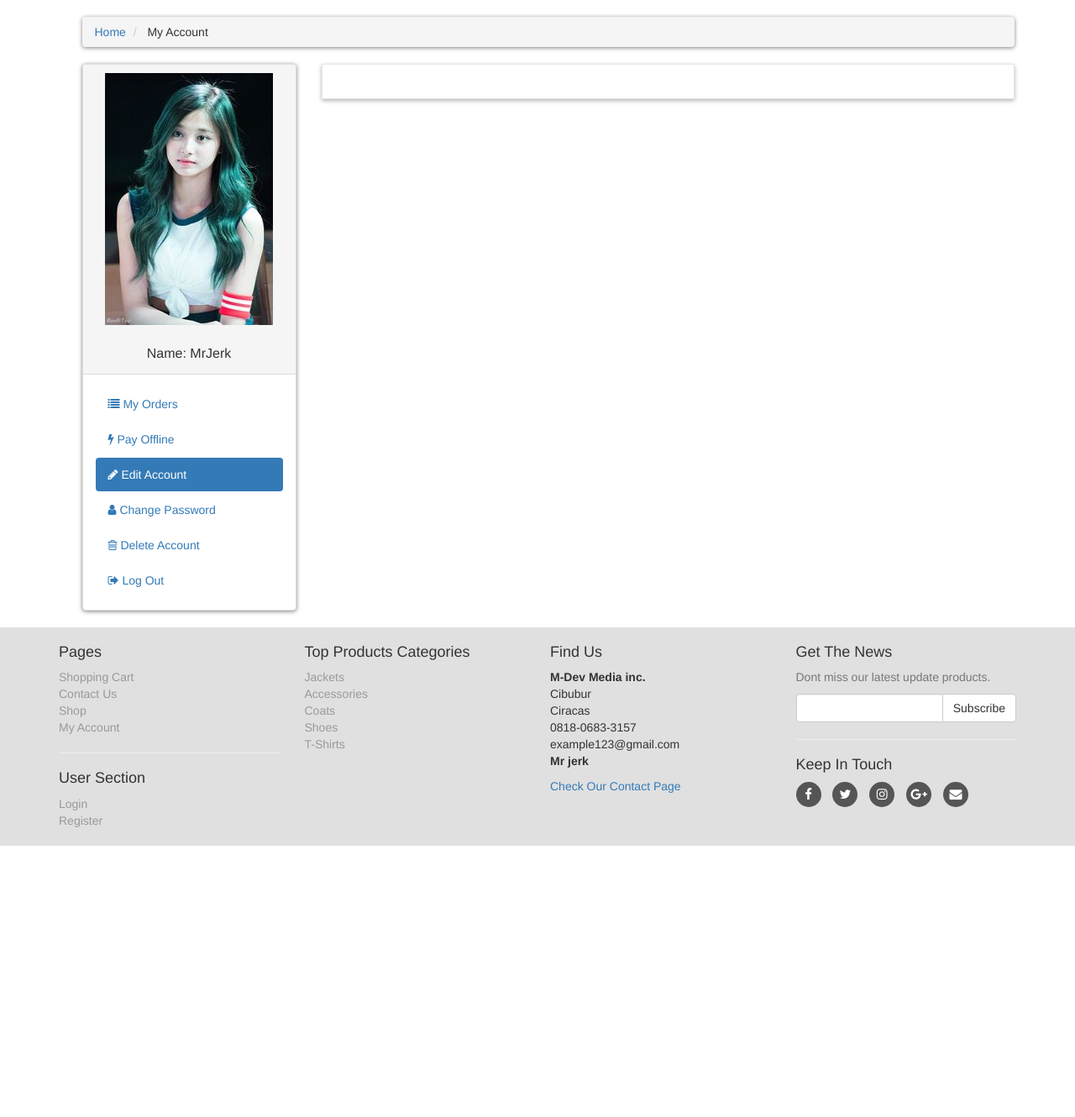
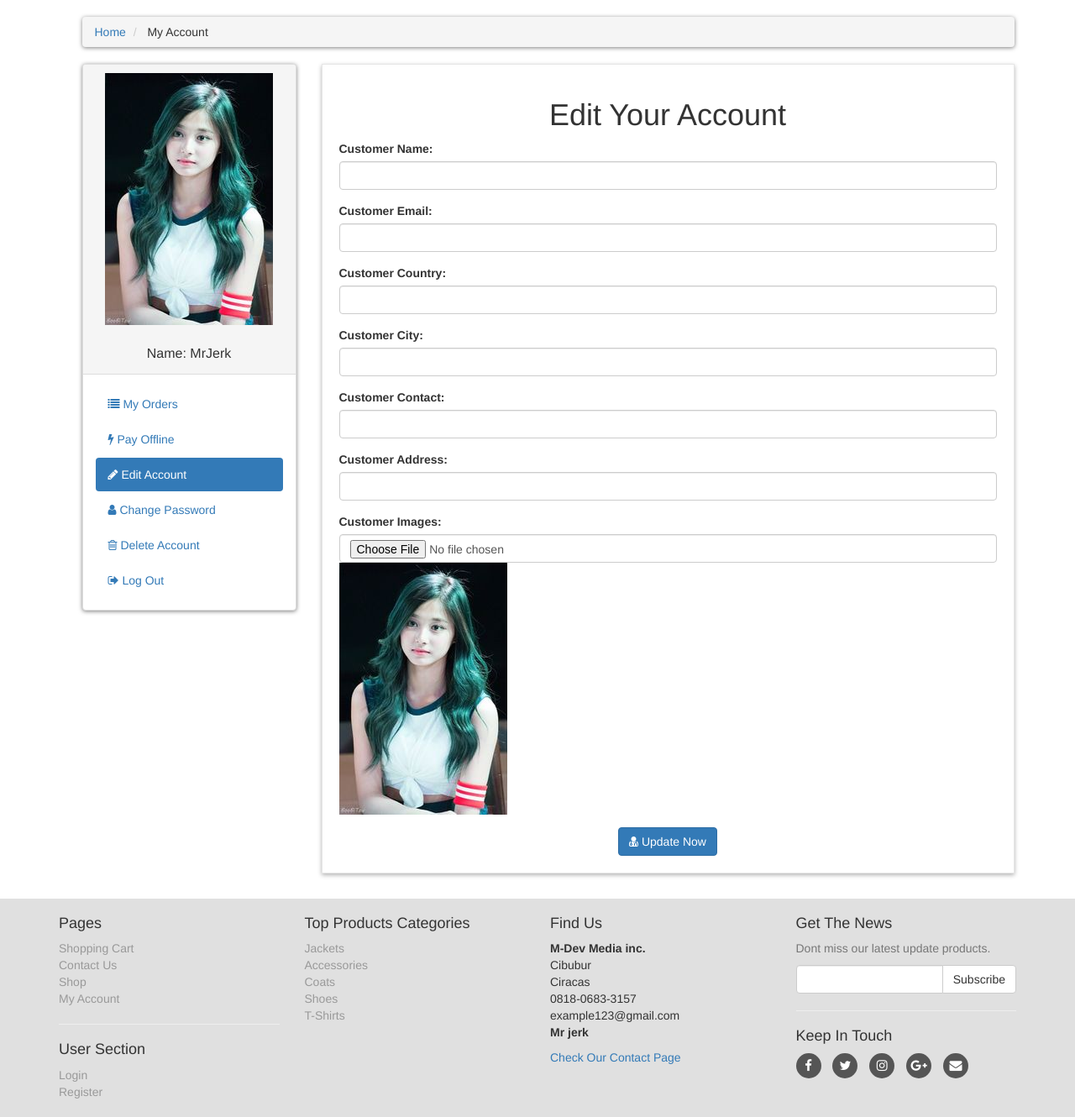
Before and after one commit to OrionJoshi/E-commerce-Website, a PHP site: page /customer/my_account.php?edit_account in a window 1280 px wide. Shown: the part 112-1442 px from the top of the page at 84% size. Before the commit the page ends 1119 px from the top, so only its background shows below. Run offline with PHP 8.4, Linux system fonts and the light colour scheme.

Commit message:
User edit account add

```diff
--- /dev/null
+++ b/customer/edit_account.php
@@ -0,0 +1,38 @@
+<h1 align="center"> Edit Your Account </h1>
+
+<form action="" method="post" enctype="multipart/form-data">
+    <div class="form-group">
+        <label> Customer Name: </label>
+        <input type="text" name="c_name" class="form-control" required>
+    </div>
+    <div class="form-group">
+        <label> Customer Email: </label>
+        <input type="email" name="c_email" class="form-control" required>
+    </div>
+    <div class="form-group">
+        <label> Customer Country: </label>
+        <input type="text" name="c_country" class="form-control" required>
+    </div>
+    <div class="form-group">
+        <label> Customer City: </label>
+        <input type="text" name="c_city" class="form-control" required>
+    </div>
+    <div class="form-group">
+        <label> Customer Contact: </label>
+        <input type="text" name="c_contact" class="form-control" required>
+    </div>
+    <div class="form-group">
+        <label> Customer Address: </label>
+        <input type="text" name="c_address" class="form-control" required>
+    </div>
+    <div class="form-group">
+        <label> Customer Images: </label>
+        <input type="file" name="c_image" class="form-control form-height-custom" required>
+        <img class="img-responsive" src="customer_images/MrJerk.jpg" alt="Customer Image">
+    </div>
+    <div class="text-center">
+        <button name="update" class="btn btn-primary">
+            <i class="fa fa-user-md"></i> Update Now
+        </button>
+    </div>
+</form>
--- a/customer/my_account.php
+++ b/customer/my_account.php
@@ -176,6 +176,12 @@
                         }
 
                     ?>
+                    <?php
+                        if(isset($_GET['edit_account'])){
+                            include("edit_account.php");
+                        }
+
+                    ?>
                 </div>
             </div>
         </div>
```
